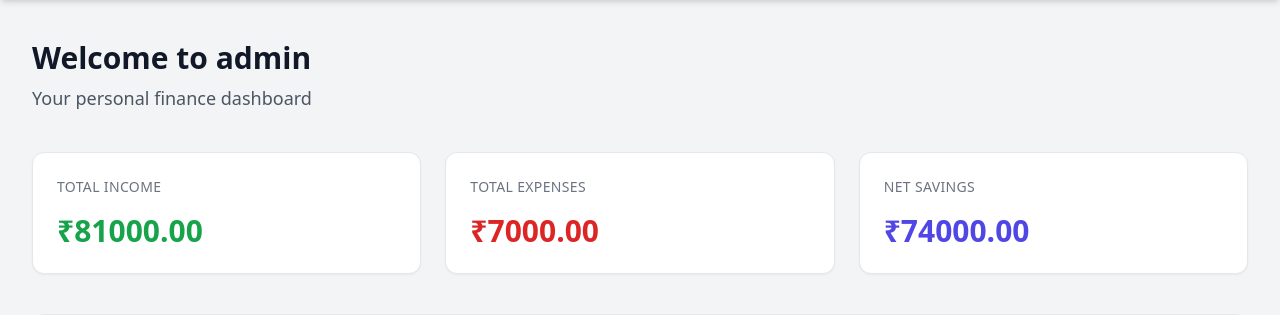
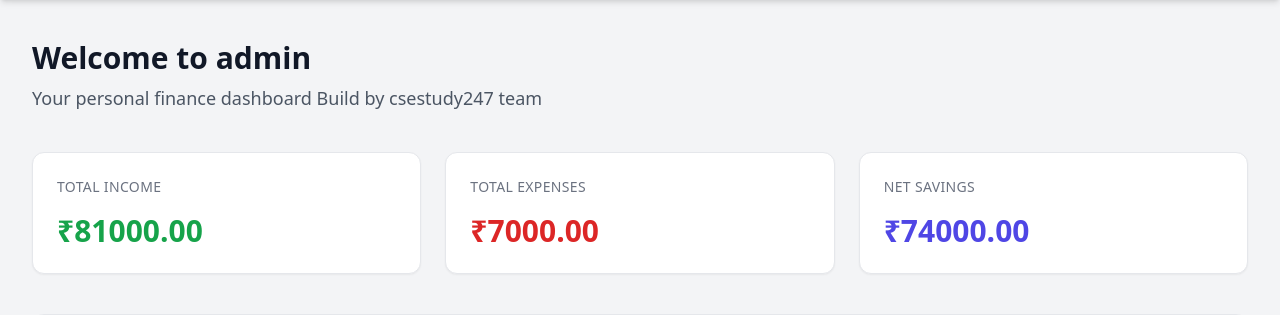
Before and after one commit to sanjit507/FinanceTrack, a Django app: page / in a window 1280 px wide. Shown: the part 64-379 px from the top of the page. Run offline with Django 5.2, Linux system fonts and the light colour scheme; a user stored in the database is signed in; data comes from the database, SQL or seed files in the repository; some libraries are stand-ins or nearby versions.

Commit message:
Modify welcome message in dashboard template
Updated the welcome message to include the team name.

```diff
--- a/finance/templates/finance/dashboard.html
+++ b/finance/templates/finance/dashboard.html
@@ -7,7 +7,7 @@
   <!-- Header / Welcome Section -->
   <div class="mb-10">
     <h1 class="text-3xl font-bold text-gray-900">Welcome to {{ user.username }}</h1>
-    <p class="mt-2 text-lg text-gray-600">Your personal finance dashboard</p>
+    <p class="mt-2 text-lg text-gray-600">Your personal finance dashboard Build by csestudy247 team   </p>
   </div>
 
   <!-- Summary Cards -->
```
